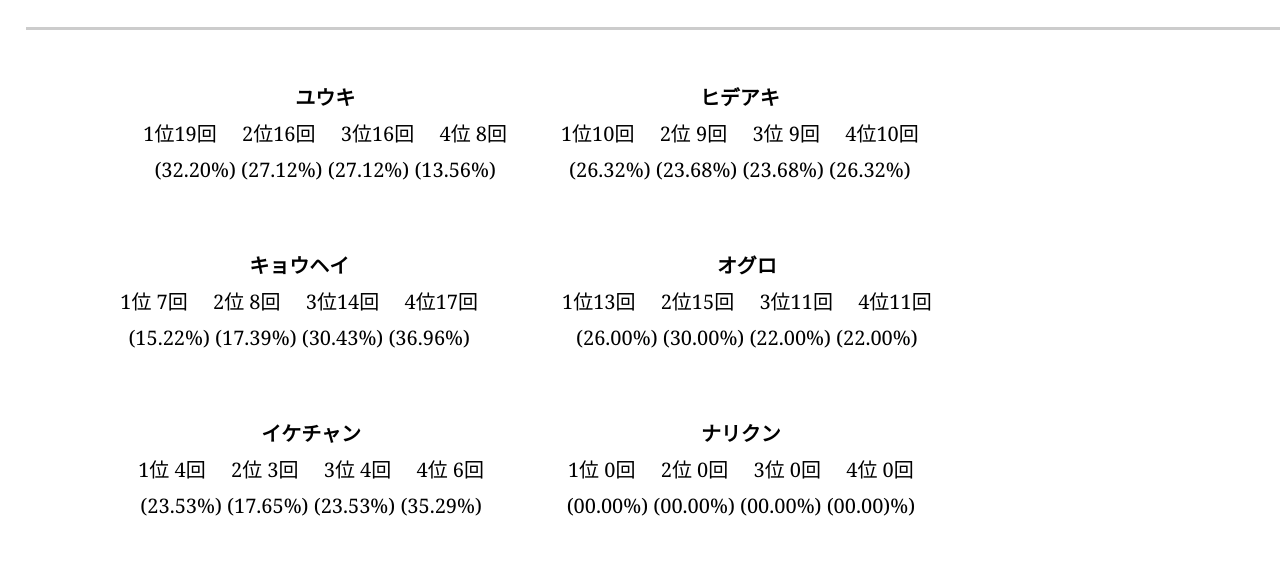
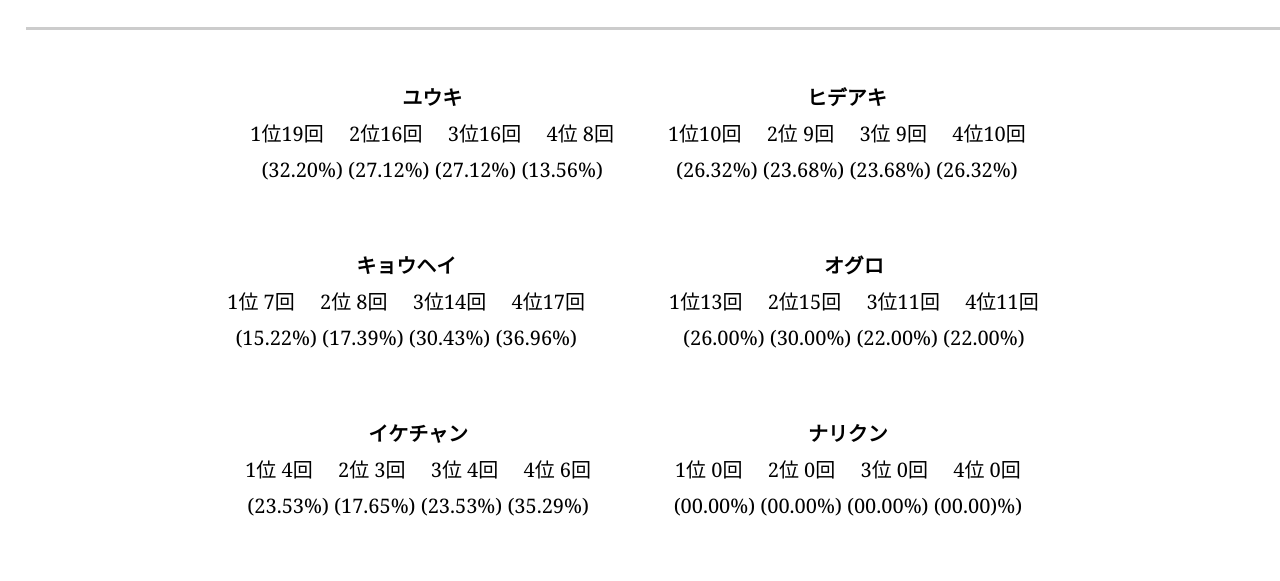
Before and after one commit to nitiyakunoahodomo/gentenkoubousen, a plain HTML site: page index.html in a window 1280 px wide. Shown: the part 348-929 px from the top of the page. Drawn offline with Linux system fonts and the light colour scheme.

Commit message:
Add files via upload

```diff
--- a/index.html
+++ b/index.html
@@ -19,7 +19,7 @@
                       <ul class="gnav">
                         <li><a href="https://nitiyakunoahodomo.github.io/nitiyaku/">ホーム</a></li>
                         <li><a href="https://docs.google.com/spreadsheets/d/1rYoNkonNz8BwnKCEK3d3a0leO6sEPGkOJ8TzPlwNKgU/htmlview">日薬リーグ戦績</a></li>
-                        <li><a href="#">通算戦績</a></li>
+                        <li><a href="https://nitiyakunoahodomo.github.io/gentenkoubousen/">通算戦績</a></li>
                         <li><a href="#">過去の戦績</a></li>
                         <li><a href="https://nitiyakunoahodomo.github.io/bumonbeturanking/">部門別ランキング</a></li>
                         <!-- <li class="search-wrapper">  <form action="">
@@ -42,7 +42,6 @@
                   </div>
 
               <div class="main-wrapper">
-                <div class="container">
                   <div class="textarea">
                     <h2>ユウキ</h2>
                     <p>1位19回　  2位16回　 3位16回　  4位 8回　 </p>
@@ -79,7 +78,6 @@
                     <p>(24.44%)  (28.89%)  (22.22%)  (24.44%)   </p>
                   </div>
                 </div>
-              </div>
 
 
 
--- a/style.css
+++ b/style.css
@@ -199,7 +199,6 @@ i {
  }
 
  .main-wrapper {
-   width: 1040px;
    height: 700px;
    margin-top: 50px;
    text-align: center;
@@ -211,7 +210,6 @@ i {
  .textarea {
    font-size: 20px;
    width: 200px:;
-   flex-wrap: wrap;
    display: inline-block;
    padding: 0 40px 60px 0 ;
    justify-content: center;
```
